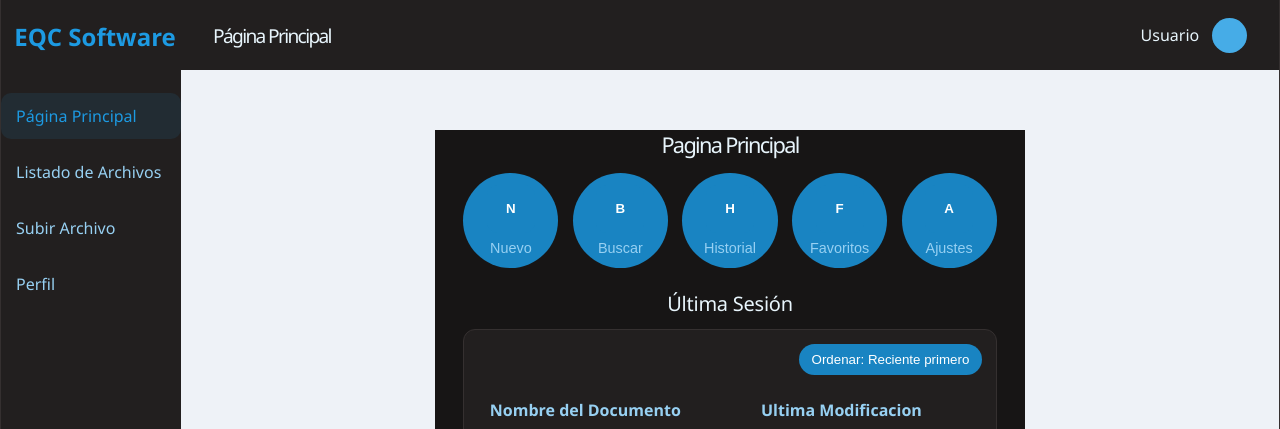
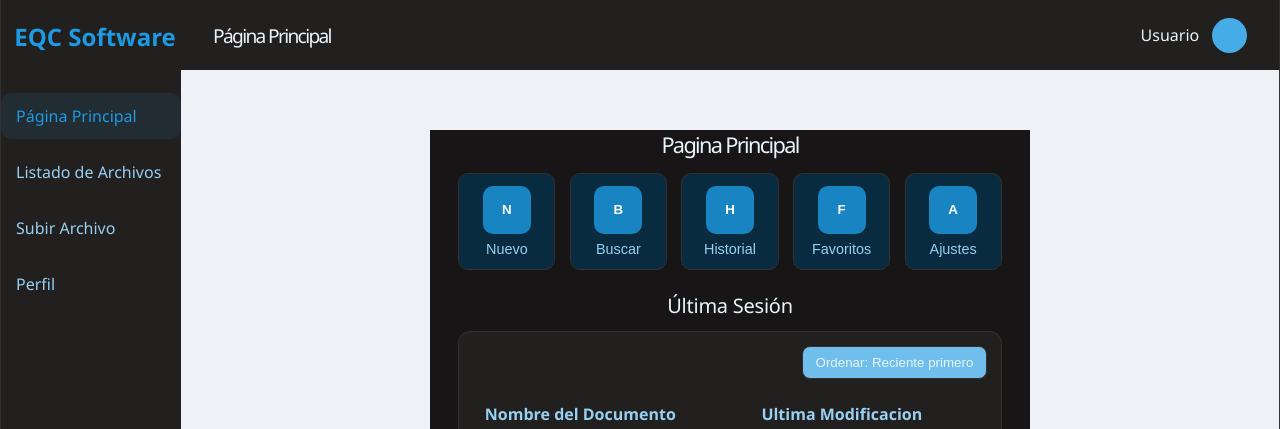
Before and after one commit to Dieg0Naveja1781/EqC-SEIP-SGE, a React (Vite) app in the folder frontend/: page /main in a window 1280 px wide. Shown: the top 429 px of the page. Built offline with nearby package versions, Linux system fonts and the light colour scheme; no server answers.

Commit message:
(style) -> Diseño "original" de la Mpage

```diff
--- a/frontend/src/modules/main/styles/MainPage.css
+++ b/frontend/src/modules/main/styles/MainPage.css
@@ -301,3 +301,92 @@
     justify-self: center;
   }
 }
+
+/* ============================================================
+   Overrides sobre los estilos base del Dashboard
+   ------------------------------------------------------------
+   .dashboard-layout button (0,1,1) ganaba a los selectores
+   propios (0,1,0). Prefijando con .main-page-wrap se eleva la
+   especificidad y se recupera el aspecto original.
+   ============================================================ */
+
+/* El wrap llena todo el espacio disponible del page-content. */
+.main-page-wrap {
+  width: 100%;
+  box-sizing: border-box;
+}
+
+.main-page-wrap .quick-action-square {
+  border: 1px solid var(--main-border-regular);
+  border-radius: 10px;
+  background: var(--main-surface-soft);
+  color: var(--main-text-secondary);
+  padding: 0.75rem;
+  aspect-ratio: 1 / 1;
+  display: grid;
+  place-items: center;
+  gap: 0.45rem;
+  cursor: pointer;
+  white-space: normal;
+  transition: background-color 0.2s ease, border-color 0.2s ease, transform 0.12s ease;
+}
+
+.main-page-wrap .quick-action-square:hover {
+  background: var(--color-100);
+  border-color: var(--main-accent-primary);
+}
+
+.main-page-wrap .quick-action-square:hover .quick-action-icon {
+  background: var(--color-600);
+}
+
+.main-page-wrap .quick-action-square:hover .quick-action-label {
+  color: var(--color-900);
+}
+
+.main-page-wrap .quick-action-square:active {
+  background: var(--color-200);
+  border-color: var(--color-700);
+  transform: scale(0.97);
+}
+
+.main-page-wrap .quick-action-square:active .quick-action-icon {
+  background: var(--color-800);
+}
+
+.main-page-wrap .quick-action-square:focus-visible {
+  outline: 3px solid var(--color-300);
+  outline-offset: 2px;
+}
+
+.main-page-wrap .sort-btn {
+  border: 1px solid var(--main-border-regular);
+  border-radius: 8px;
+  padding: 0.5rem 0.8rem;
+  background: var(--main-accent-primary-soft);
+  color: var(--main-text-main);
+  cursor: pointer;
+}
+
+.main-page-wrap .main-theme-toggle {
+  border: 1px solid var(--main-border-regular);
+  border-radius: 999px;
+  padding: 0.45rem 0.8rem;
+  min-height: 38px;
+  background: var(--main-surface-card);
+  color: var(--main-text-main);
+  font-size: 0.85rem;
+  font-weight: 600;
+  cursor: pointer;
+  transition: background-color 0.2s ease, border-color 0.2s ease, color 0.2s ease;
+}
+
+.main-page-wrap .main-theme-toggle:hover {
+  background: var(--main-surface-soft);
+  border-color: var(--main-accent-primary);
+}
+
+.main-page-wrap .main-theme-toggle:focus-visible {
+  outline: 3px solid var(--color-300);
+  outline-offset: 2px;
+}
```
